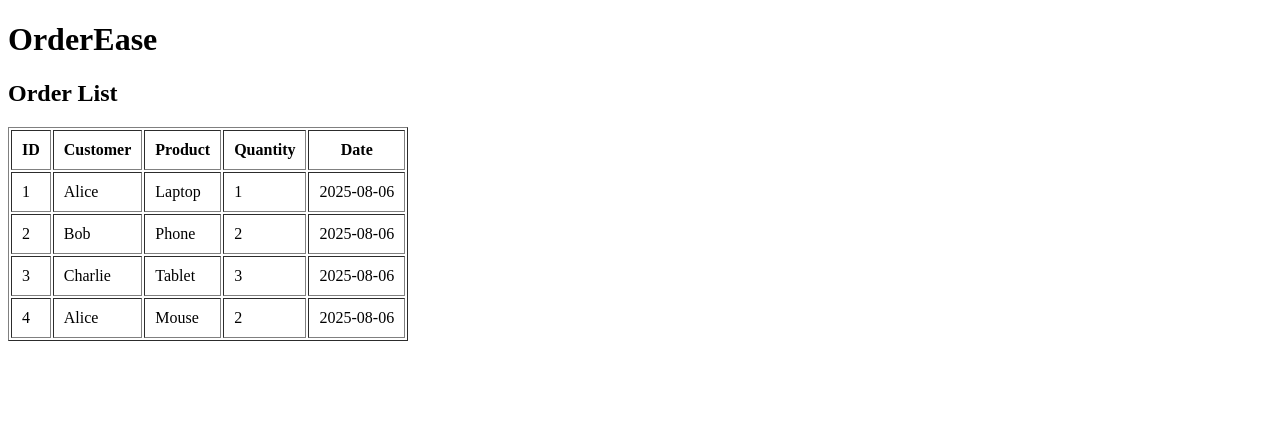
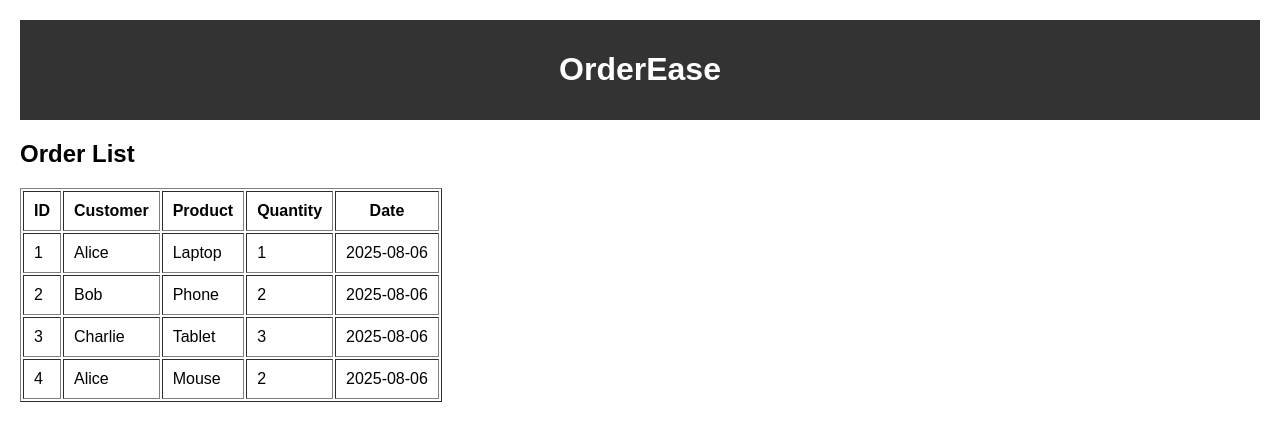
Before and after one commit to gurnanikalpana/OrderEase, a Flask app: page / in a window 1280 px wide. Shown: the top 441 px of the page. Run offline with Flask 3, Linux system fonts and the light colour scheme; data comes from the database, SQL or seed files in the repository.

Commit message:
Add files via upload

```diff
--- a/OrderEase/static/style.css
+++ b/OrderEase/static/style.css
@@ -1 +1,2 @@
-# Placeholder for style.css
+body { font-family: Arial, sans-serif; margin: 20px; }
+header { background: #333; color: white; padding: 10px; text-align: center; }
```
